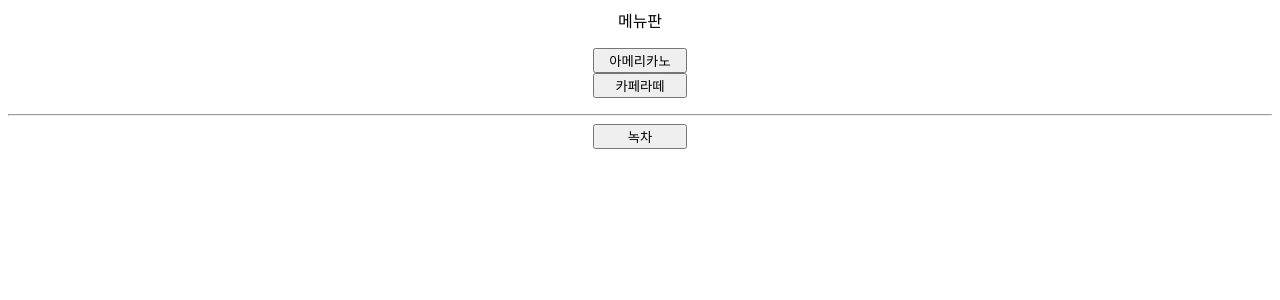
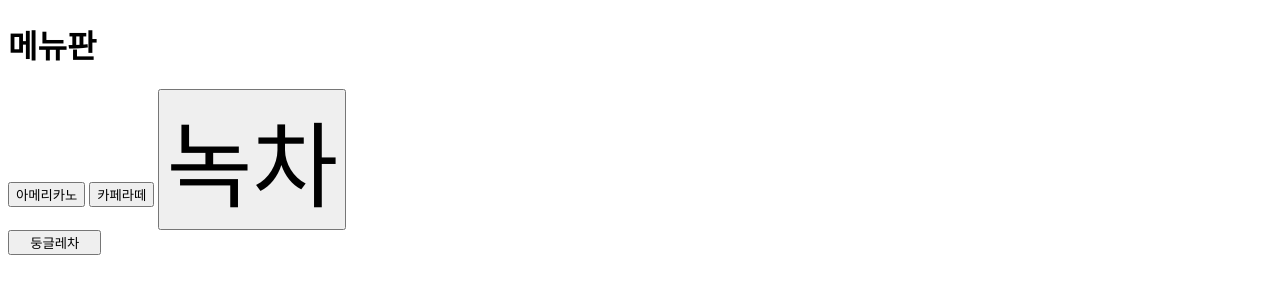
Before and after one commit to seohyeon-ops/david, a Flask app: page /menu in a window 1280 px wide. Shown: the top 300 px of the page. Run offline with Flask 3, Linux system fonts and the light colour scheme.

Commit message:
Sync with merged version

```diff
--- a/process/templates/menu.html
+++ b/process/templates/menu.html
@@ -5,12 +5,10 @@
     <title>메뉴</title>
 </head>
 <body>
-<center>
-메뉴판<p>
-<button name="menu1" style="width:70pt;">아메리카노</button><br>
-<button name="menu2" style="width:70pt;">카페라떼</button><br>
-</p><hr>
-<button name="menu2" style="width:70pt;">녹차</button>
-</center>
+    <h1>메뉴판</h1>
+    <button>아메리카노</button>
+    <button>카페라떼</button>
+    <button style="font-size:70pt;">녹차</button><br>
+    <button name="menu2" style="width:70pt;">둥글레차</button>
 </body>
 </html>
```
